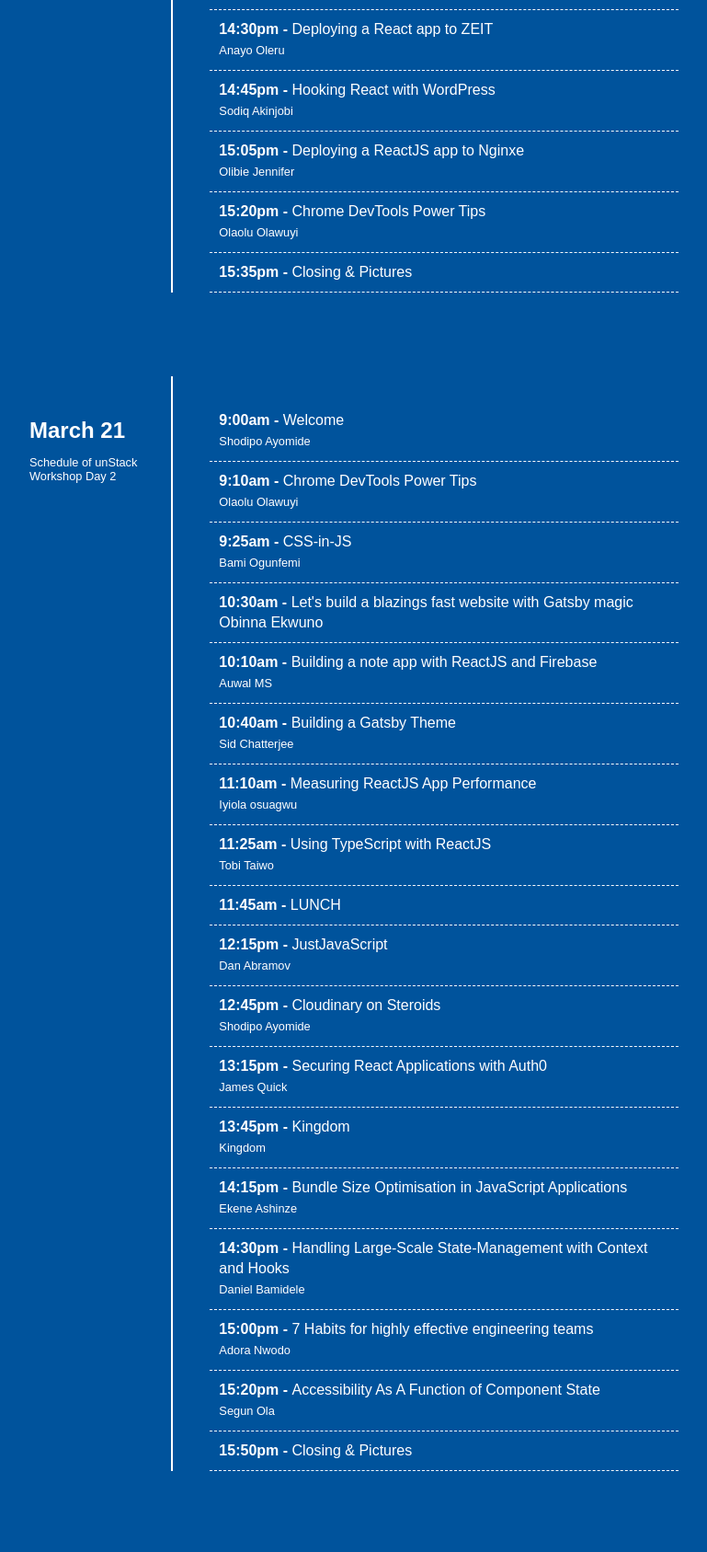
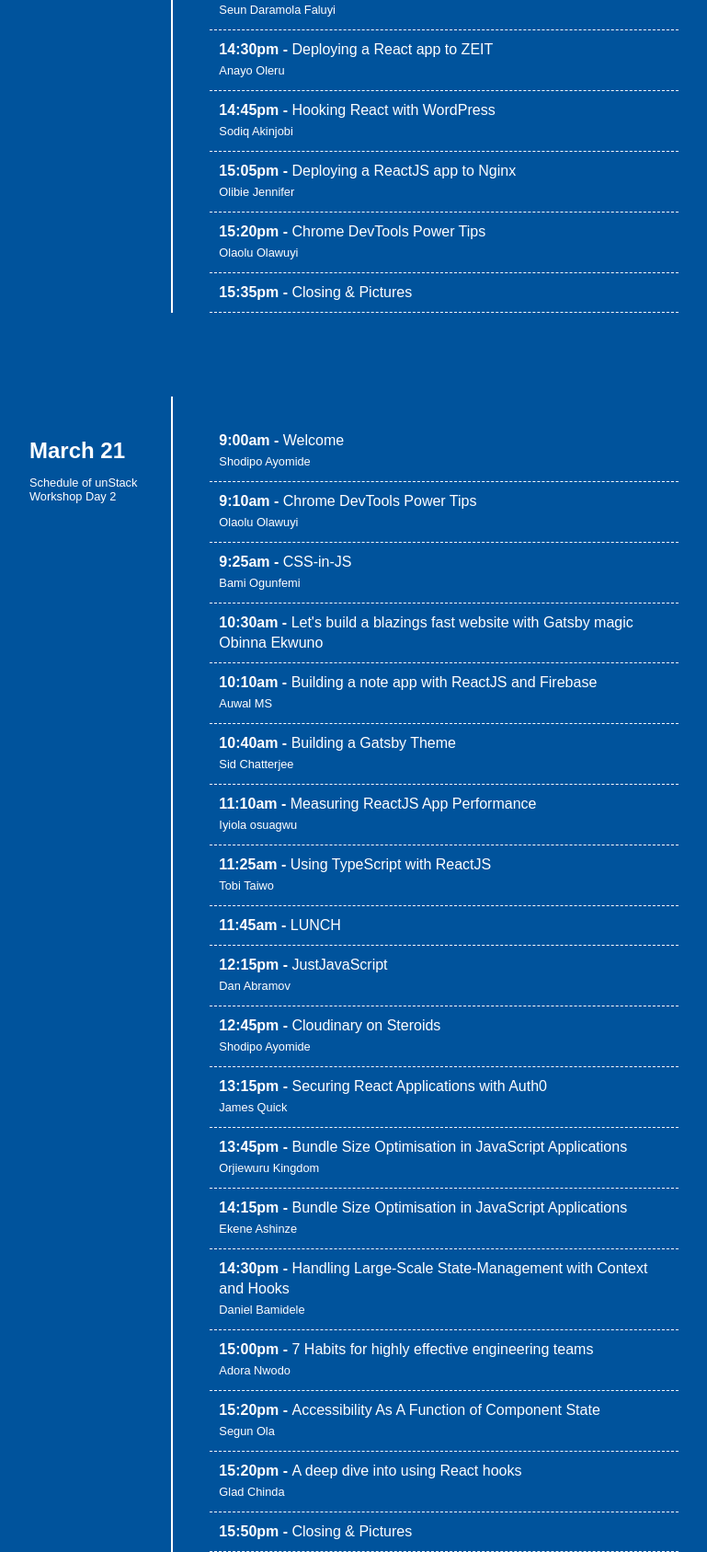
Before and after one commit to Developerayo/conference-schedule, a website: page index.html in a window 1280 px wide. Shown: the part 984-2671 px from the top of the page at 92% size, without its empty margins (174-943 px from the left). Before the commit the page ends 2583 px from the top, so only its background shows below. Drawn offline with Linux system fonts and the light colour scheme; a web font is replaced by a local one.

Commit message:
add: new sessions

```diff
--- a/index.html
+++ b/index.html
@@ -63,9 +63,9 @@
           <li>
             <a href="">
               <span class="event-time">10:55pm - </span>
-              <span class="event-name">Methods for styling React Components</span>
+              <span class="event-name">Progressive Web Application, expanding the horizon of mobile UX</span>
               <br />
-              <span class="event-location">Jemima Abu</span>
+              <span class="event-location">Bolaji Ayodeji</span>
             </a>
           </li>
           <li>
@@ -142,7 +142,7 @@
           <li>
             <a href="">
               <span class="event-time">15:05pm - </span>
-              <span class="event-name">Deploying a ReactJS app to Nginxe</span>
+              <span class="event-name">Deploying a ReactJS app to Nginx</span>
               <br />
               <span class="event-location">Olibie Jennifer</span>
             </a>
@@ -277,9 +277,9 @@
           <li>
             <a href="">
               <span class="event-time">13:45pm - </span>
-              <span class="event-name">Kingdom </span>
+              <span class="event-name">Bundle Size Optimisation in JavaScript Applications</span>
               <br />
-              <span class="event-location">Kingdom</span>
+              <span class="event-location">Orjiewuru Kingdom </span>
             </a>
           </li>
           <li>
@@ -316,6 +316,14 @@
           </li>
           <li>
             <a href="">
+              <span class="event-time">15:20pm - </span>
+              <span class="event-name">A deep dive into using React hooks</span>
+              <br />
+              <span class="event-location">Glad Chinda</span>
+            </a>
+          </li>
+          <li>
+            <a href="">
               <span class="event-time">15:50pm - </span>
               <span class="event-name">Closing & Pictures</span>
               <br />
@@ -324,8 +332,7 @@
         </ul>
         </ul>
 
-
-      </li><br/>
+      </li>
       <br/>
 
     </ul>
```
